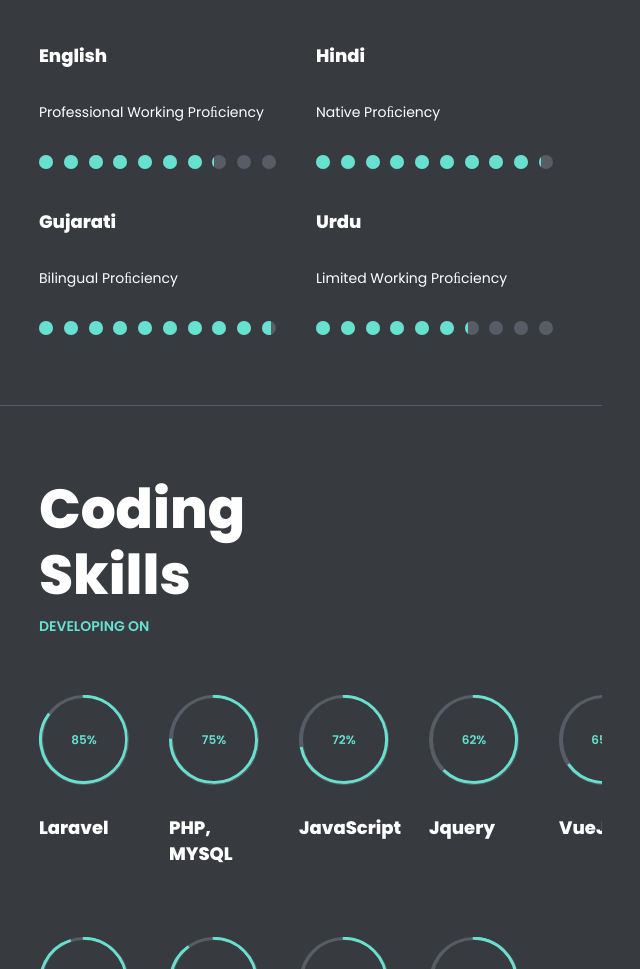
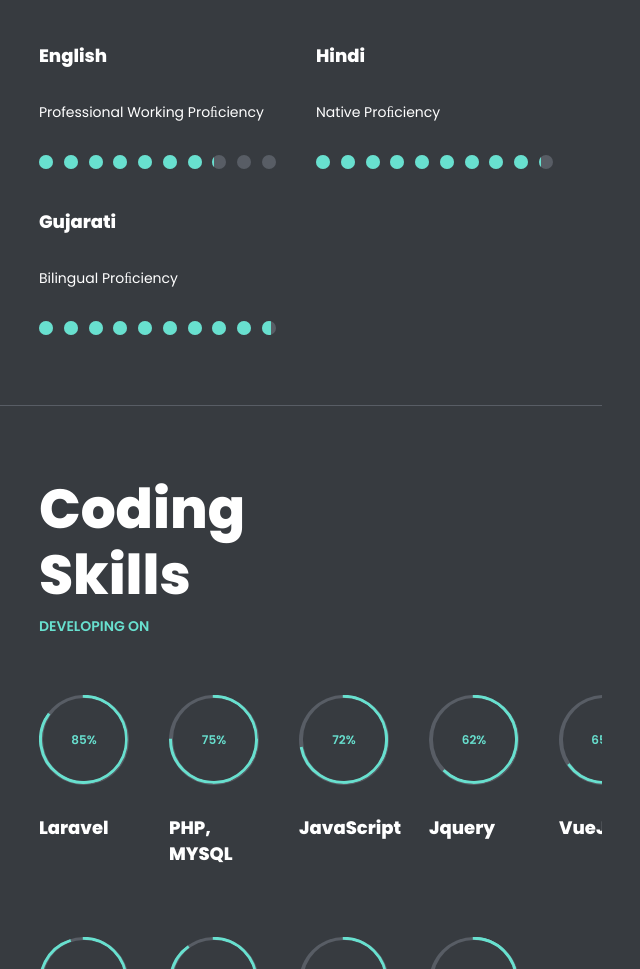
Before and after one commit to Dharmiik-Chauhan/Dharmiik-Chauhan.github.io, a plain HTML site: page index.html in a window 1280 px wide. Shown: the part 3126-4095 px from the top of the page, without its empty margins (586-1226 px from the left). Drawn offline with Linux system fonts and the light colour scheme.

Commit message:
Update index.html

```diff
--- a/index.html
+++ b/index.html
@@ -636,19 +636,6 @@
 								</div>
 							</div>
 						</li>
-						<li>
-							<div class="name">Urdu</div>
-							<div class="single-post-text">
-								<p>
-									Limited Working Proﬁciency
-								</p>
-							</div>
-							<div class="progress">
-								<div class="percentage" style="width: 64%;">
-									<span class="percent">64%</span>
-								</div>
-							</div>
-						</li>
 					</ul>
 				</div>
 
```
